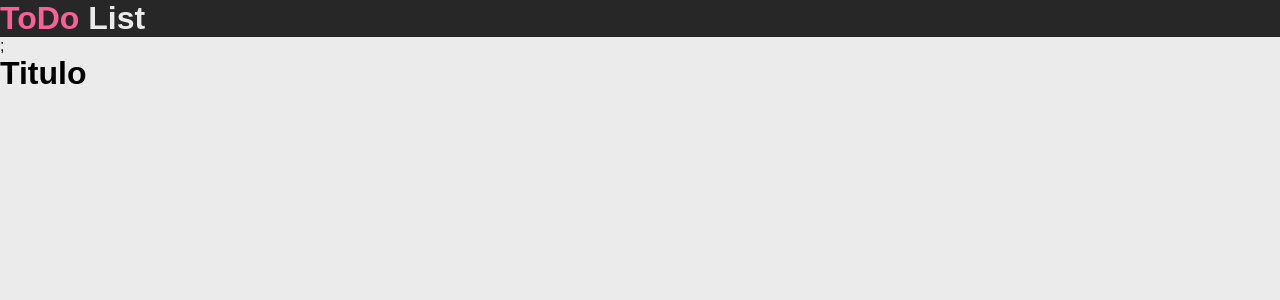
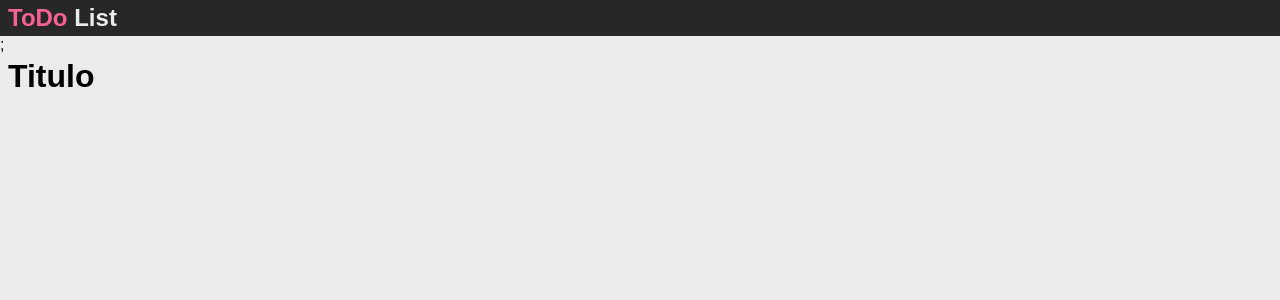
Before and after one commit to Amanda093/ToDo-List-TIC, a React (Vite) app: page / in a window 1280 px wide. Shown: the top 300 px of the page. Built offline with nearby package versions, Linux system fonts and the light colour scheme.

Commit message:
add style to conteudo and modify style from cabecalho

```diff
--- a/src/components/Cabecalho/Cabecalho.module.css
+++ b/src/components/Cabecalho/Cabecalho.module.css
@@ -1,6 +1,12 @@
 .Cabecalho {
   background: var(--preto);
   color: var(--cinza);
+
+  padding: 0.25rem 0.5rem;
+}
+
+.Cabecalho h1 {
+  font-size: 1.5rem;
 }
 
 .Cabecalho h1 span {
--- a/src/components/Conteudo/Conteudo.jsx
+++ b/src/components/Conteudo/Conteudo.jsx
@@ -1,6 +1,8 @@
+import style from "./Conteudo.module.css";
+
 const Conteudo = (props) => {
   const { children } = props;
-  return <div>{children}</div>;
+  return <div className={style.Conteudo}>{children}</div>;
 };
 
 export { Conteudo };
--- /dev/null
+++ b/src/components/Conteudo/Conteudo.module.css
@@ -0,0 +1,3 @@
+.Conteudo {
+  padding: 0.25rem 0.5rem;
+}
```
